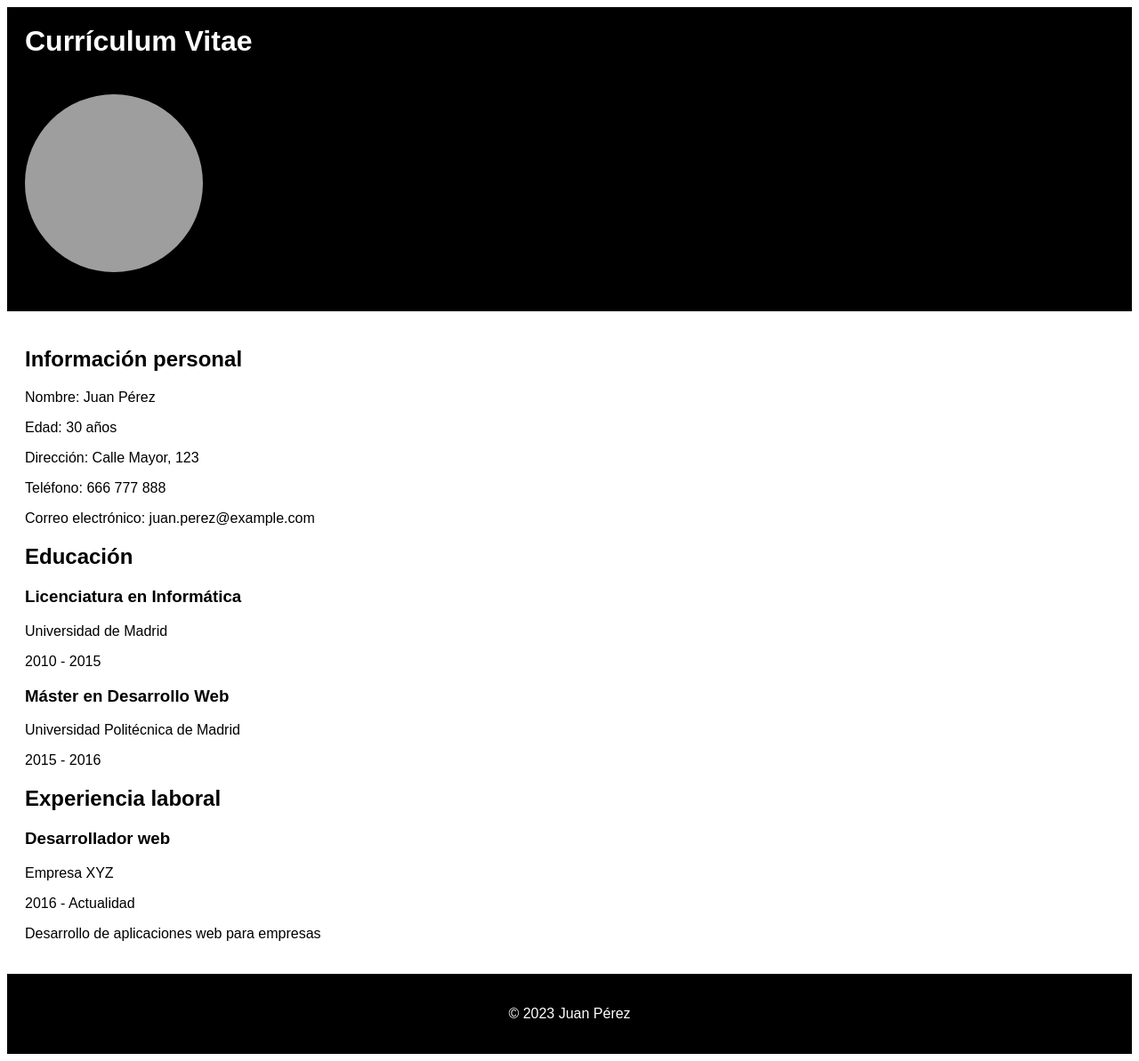
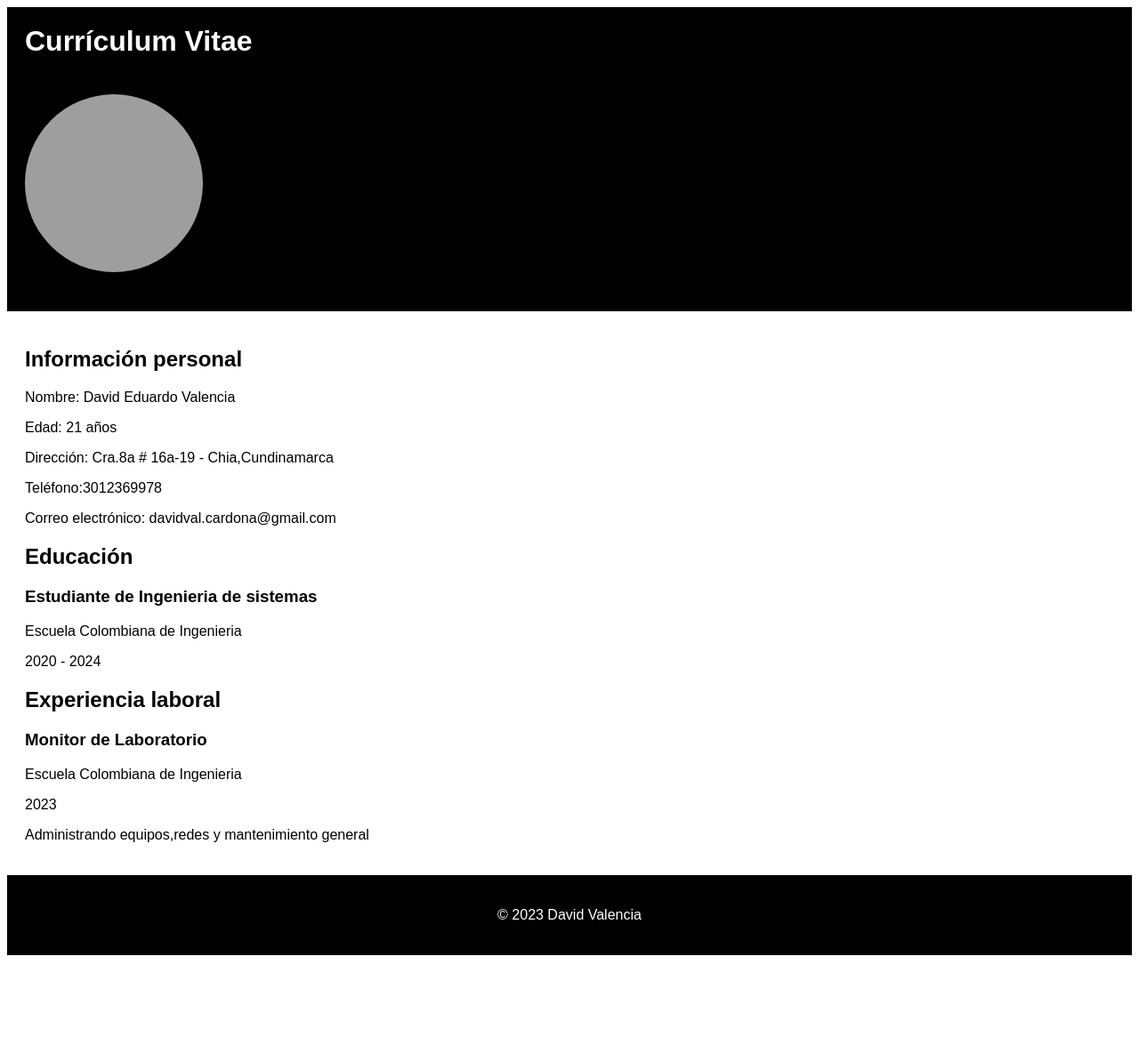
Before and after one commit to DavidVal6/PENU_lab5, a Flask app: page / in a window 1280 px wide. Shown: the whole page at 89% size. After the commit the page ends 1074 px from the top, so only its background shows below. Run offline with Flask 2, Linux system fonts and the light colour scheme; grey boxes are pictures that could not be loaded.

Commit message:
Add files via upload

```diff
--- a/templates/index.html
+++ b/templates/index.html
@@ -65,24 +65,19 @@
   <main>
     <section>
       <h2>Información personal</h2>
-      <p>Nombre: Juan Pérez</p>
-      <p>Edad: 30 años</p>
-      <p>Dirección: Calle Mayor, 123</p>
-      <p>Teléfono: 666 777 888</p>
-      <p>Correo electrónico: juan.perez@example.com</p>
+      <p>Nombre: David Eduardo Valencia</p>
+      <p>Edad: 21 años</p>
+      <p>Dirección: Cra.8a # 16a-19 - Chia,Cundinamarca</p>
+      <p>Teléfono:3012369978</p>
+      <p>Correo electrónico: davidval.cardona@gmail.com</p>
     </section>
     <section>
       <h2>Educación</h2>
       <ul>
         <li>
-          <h3>Licenciatura en Informática</h3>
-          <p>Universidad de Madrid</p>
-          <p>2010 - 2015</p>
-        </li>
-        <li>
-          <h3>Máster en Desarrollo Web</h3>
-          <p>Universidad Politécnica de Madrid</p>
-          <p>2015 - 2016</p>
+          <h3>Estudiante de Ingenieria de sistemas</h3>
+          <p>Escuela Colombiana de Ingenieria</p>
+          <p>2020 - 2024</p>
         </li>
       </ul>
     </section>
@@ -90,16 +85,16 @@
       <h2>Experiencia laboral</h2>
       <ul>
         <li>
-          <h3>Desarrollador web</h3>
-          <p>Empresa XYZ</p>
-          <p>2016 - Actualidad</p>
-          <p>Desarrollo de aplicaciones web para empresas</p>
+          <h3>Monitor de Laboratorio</h3>
+          <p>Escuela Colombiana de Ingenieria</p>
+          <p>2023</p>
+          <p>Administrando equipos,redes y mantenimiento general</p>
         </li>
       </ul>
     </section>
   </main>
   <footer>
-    <p>© 2023 Juan Pérez</p>
+    <p>© 2023 David Valencia</p>
   </footer>
 </body>
 </html>
```
